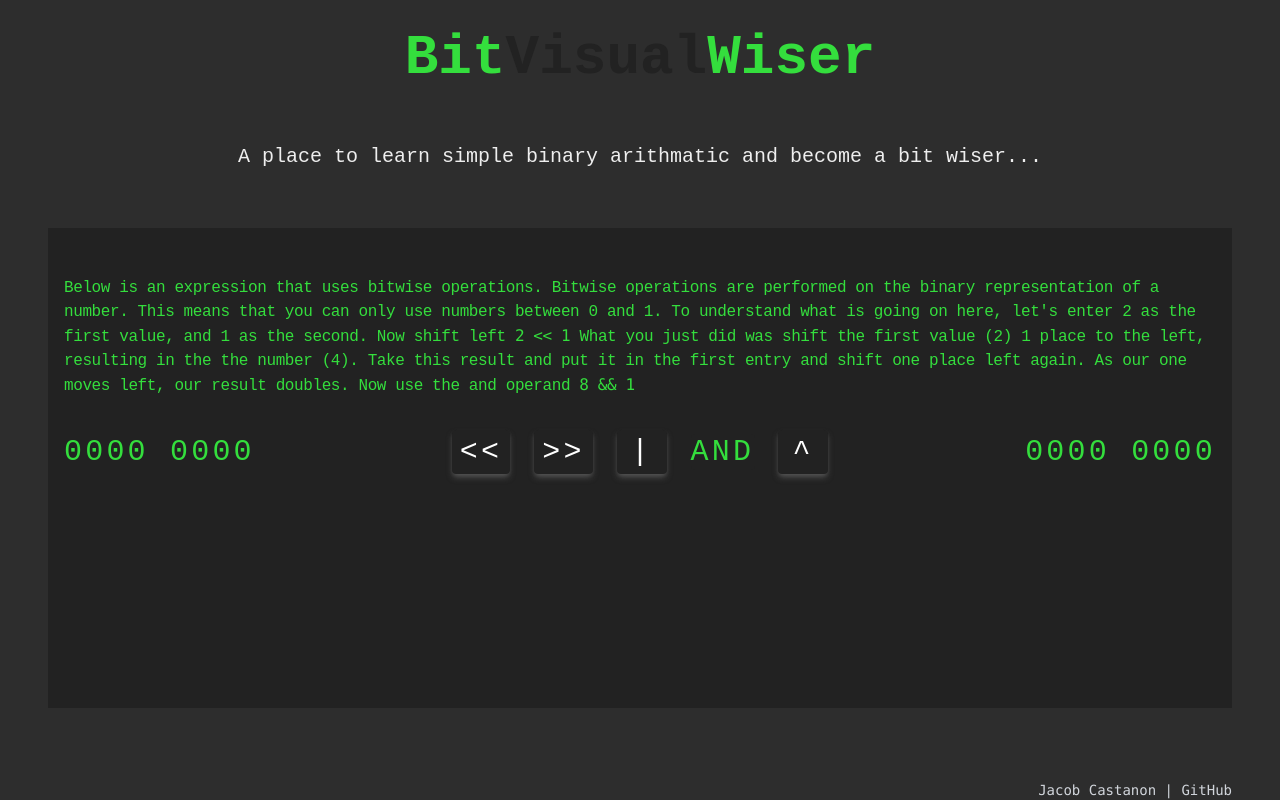
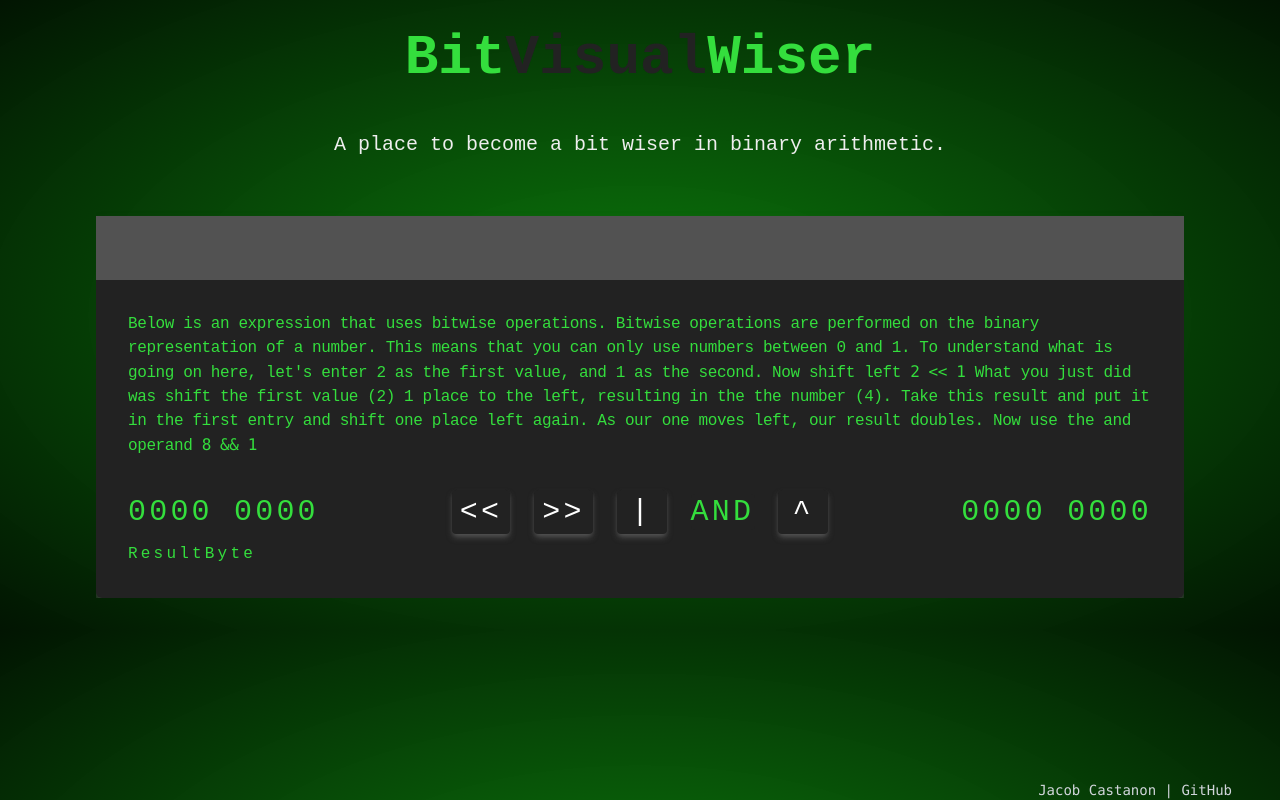
Before and after one commit to jacastanon01/BitVisualWise, a React (Vite) app: page / in a window 1280 px wide. Built offline with nearby package versions, Linux system fonts and the light colour scheme.

Commit message:
added background gradient and other ui enhancements

```diff
--- a/src/App.tsx
+++ b/src/App.tsx
@@ -3,7 +3,7 @@
 
 function App() {
   return (
-    <div className='container p-4 md:mx-auto px-2 sm:px-4 lg:px-12'>
+    <div className='container min-h-[75dvh] p-4 md:mx-auto px-2 sm:px-4 lg:px-24'>
       <BitwiseVisualizer />
       <Footer />
     </div>
--- a/src/components/BitDisplay.tsx
+++ /dev/null
@@ -1,7 +0,0 @@
-import { IByteDisplayProps } from 'types/';
-
-const ByteDisplay = ({ valueToConvert }: IByteDisplayProps) => (
-  <div className='flex w-full'>{valueToConvert?.toBinaryString()}</div>
-);
-
-export default ByteDisplay;
--- a/src/components/BitwiseVisualizer.tsx
+++ b/src/components/BitwiseVisualizer.tsx
@@ -2,13 +2,12 @@
 
 const BitwiseVisualizer = () => (
   <>
-    <main className='font-ubuntu min-w-full flex flex-col mb-4 overflow-hidden'>
-      <h1 className='text-4xl mb-3 text-shellgreen text-center font-bold leading-normal text  md:text-[3.5rem]'>
+    <main className='font-ubuntu mb-4 overflow-hidden'>
+      <h1 className='text-4xl text-shellgreen text-center font-bold leading-normal text md:text-[3.5rem]'>
         Bit<span className=' text-shellbg'>Visual</span>Wiser
       </h1>
       <p className='text-xl text-center font-light leading-normal whitespace-pre text-wrap'>
-        {'\n'}A place to learn simple binary arithmatic and become a bit
-        wiser...
+        {'\n'}A place to become a bit wiser in binary arithmetic.
       </p>
       <InputShell />
     </main>
--- a/src/components/InputShell/BitInputControls.tsx
+++ b/src/components/InputShell/BitInputControls.tsx
@@ -3,7 +3,7 @@
 
 const BitInputControls = () => (
   <div className='mt-6 flex flex-col justify-between items-center text-xl md:text-3xl md:flex-row'>
-    <section className=''>
+    <section>
       <InputWrapper name='value' />
     </section>
 
@@ -11,7 +11,7 @@
       <OperationButtons />
     </section>
 
-    <section className=''>
+    <section>
       <InputWrapper name='otherValue' />
     </section>
   </div>
--- a/src/components/InputShell/ByteDisplay.tsx
+++ b/src/components/InputShell/ByteDisplay.tsx
@@ -1,7 +1,10 @@
 import { IByteDisplayProps } from 'types/';
 
-const ByteDisplay = ({ valueToConvert }: IByteDisplayProps) => (
-  <div className='flex w-full'>{valueToConvert?.toBinaryString()}</div>
+const ByteDisplay = ({
+  valueToConvert,
+  className,
+}: IByteDisplayProps & { className?: string }) => (
+  <p className={`${className}`}>{valueToConvert?.toBinaryString()}</p>
 );
 
 export default ByteDisplay;
--- a/src/components/InputShell/InputWrapper.tsx
+++ b/src/components/InputShell/InputWrapper.tsx
@@ -51,7 +51,8 @@
         {activeInput?.name == name ? (
           <label htmlFor={name}>
             <input
-              onKeyUp={(e) => console.log(e.key)}
+              autoFocus
+              // onKeyUp={(e) => console.log(e.key)}
               name={name}
               min={-127}
               max={128}
--- a/src/components/InputShell/index.tsx
+++ b/src/components/InputShell/index.tsx
@@ -1,12 +1,15 @@
 import BitInputControls from './BitInputControls';
 import Introduction from './Introduction';
+import ResultByte from './ResultByte';
 
 function InputShell() {
   return (
-    <section className='h-[60svh] bits z-20 mt-14'>
-      <div className='h-full p-4 mt-8'>
+    <section className=' bits z-20 shadow-neutral-600 shadow-lg mt-14 rounded-md'>
+      <header className='h-16 bg-neutral-600'></header>
+      <div className='flex-col flex justify-around p-8'>
         <Introduction />
         <BitInputControls />
+        <ResultByte />
       </div>
     </section>
   );
--- a/src/index.css
+++ b/src/index.css
@@ -3,6 +3,8 @@
 @tailwind utilities;
 
 :root {
+  background-color: black;
+  background-image: radial-gradient(rgba(0, 150, 0, 0.75), black 120%);
   font-family: 'Ubuntu Mono', 'monospace', 'Inter';
   --primary-color: rgba();
   background-color: #2d2d2d;
```
